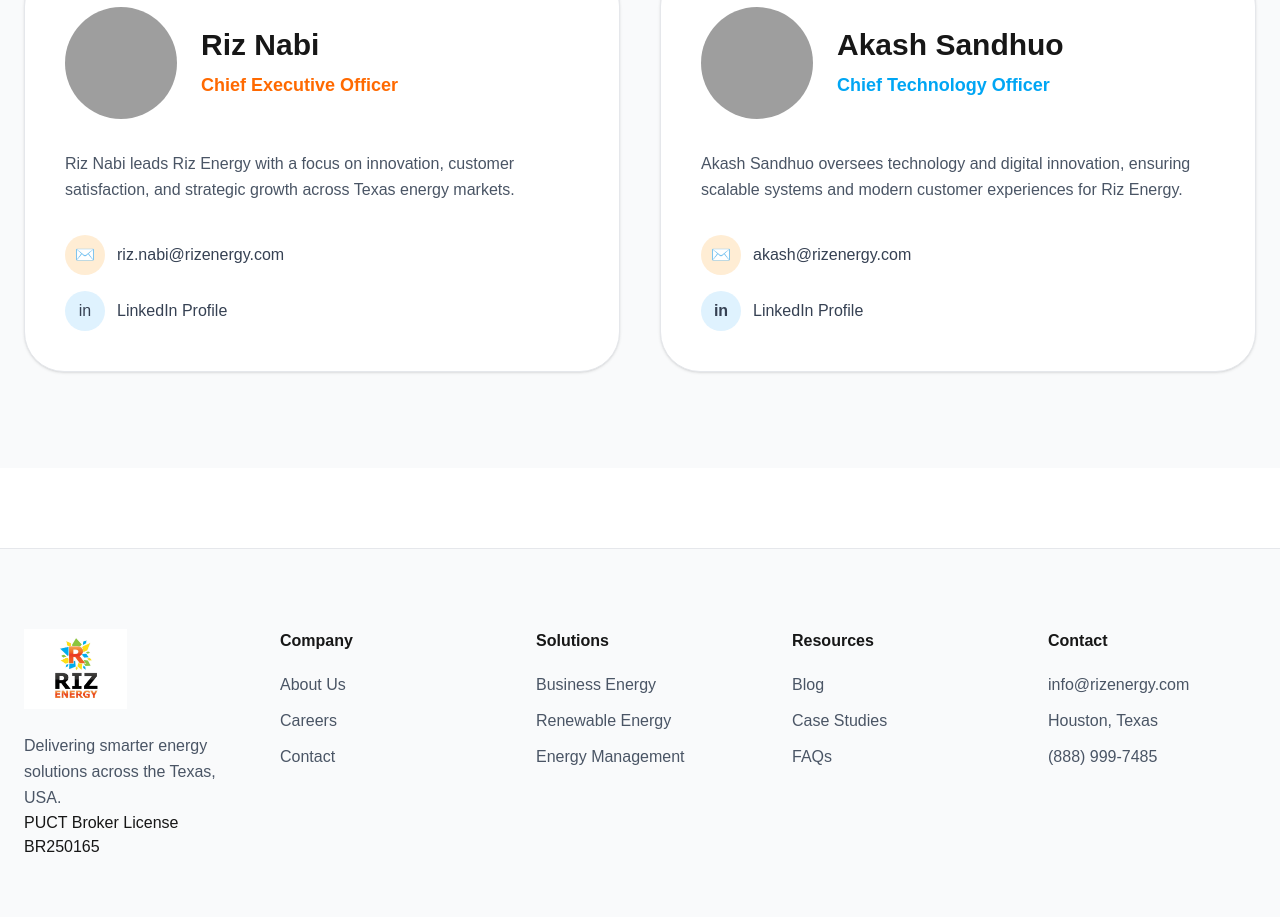
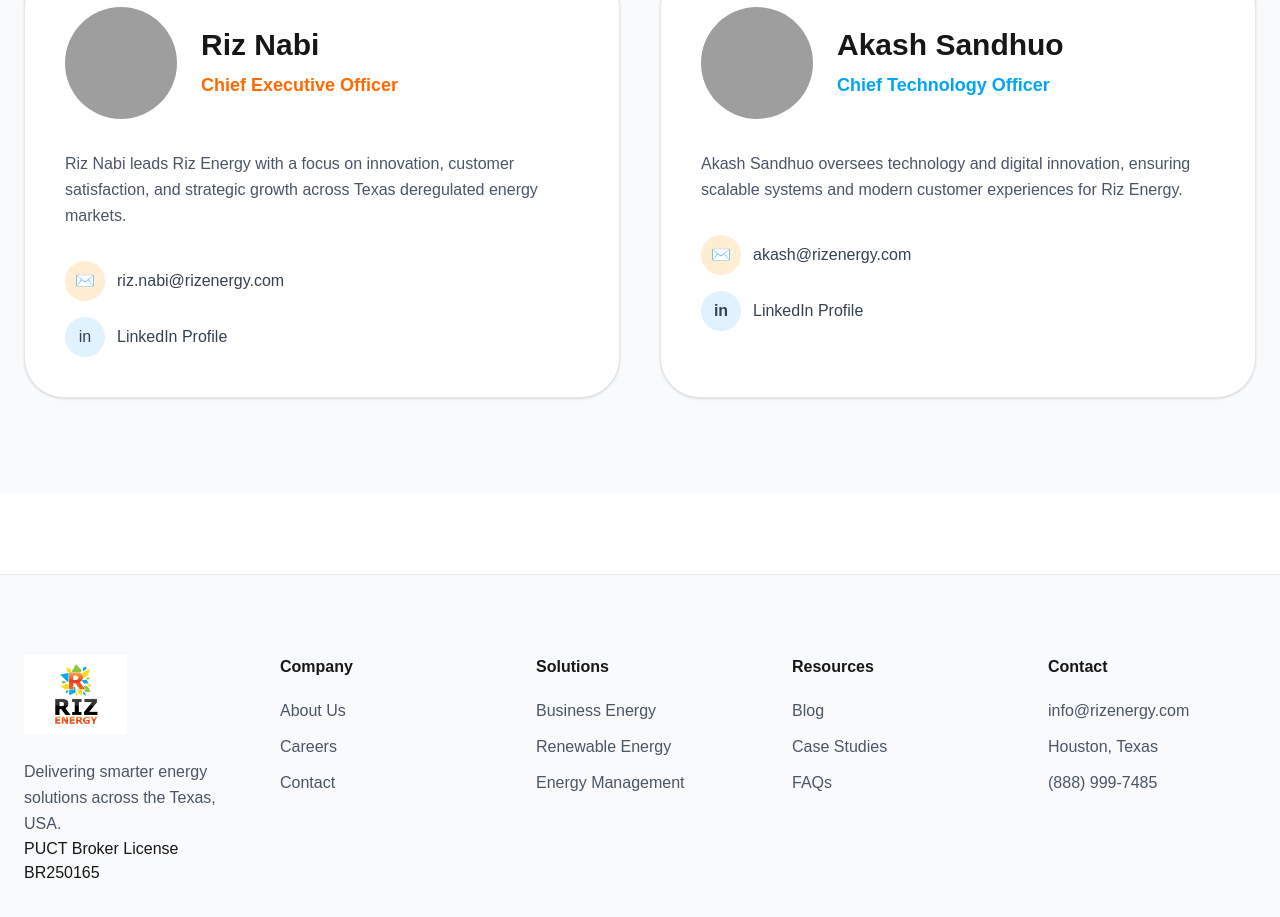
Before and after one commit to akashsandhuo-cmyk/Riz-Energy, a Next.js app: page /about in a window 1280 px wide. Shown: the part 1581-2498 px from the top of the page. Built offline with nearby package versions, Linux system fonts and the light colour scheme; grey boxes are pictures that could not be loaded.

Commit message:
Update page.js

```diff
--- a/app/about/page.js
+++ b/app/about/page.js
@@ -102,7 +102,7 @@ export default function AboutPage() {
 
         <p className="text-gray-600 leading-relaxed mt-8 mb-8">
           Riz Nabi leads Riz Energy with a focus on innovation,
-          customer satisfaction, and strategic growth across Texas energy markets.
+          customer satisfaction, and strategic growth across Texas deregulated energy markets.
         </p>
 
         <div className="flex flex-col gap-4">
```
